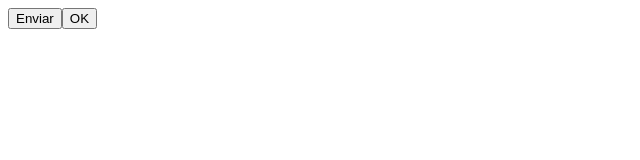
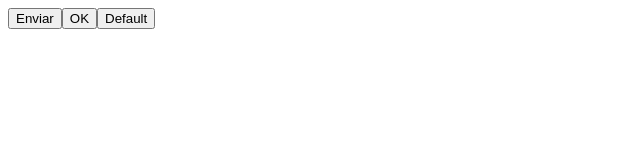
Before and after one commit to laerthnardelli/nlw-return-web, a React (Vite) app in the folder web/: page / in a window 1280 px wide. Shown: the top 160 px of the page, without its empty margins (0-640 px from the left). Built offline with nearby package versions, Linux system fonts and the light colour scheme.

Commit message:
optional property

```diff
--- a/web/src/App.tsx
+++ b/web/src/App.tsx
@@ -1,9 +1,9 @@
 interface ButtonProps {
-  text: string;
+  text?: string;
 }
 
 function Button(props: ButtonProps) {
-  return <button>{props.text}</button>;
+  return <button>{props.text ?? "Default"}</button>;
 }
 
 function App() {
@@ -11,6 +11,7 @@ function App() {
     <div>
       <Button text="Enviar" />
       <Button text="OK" />
+      <Button />
     </div>
   );
 }
```
